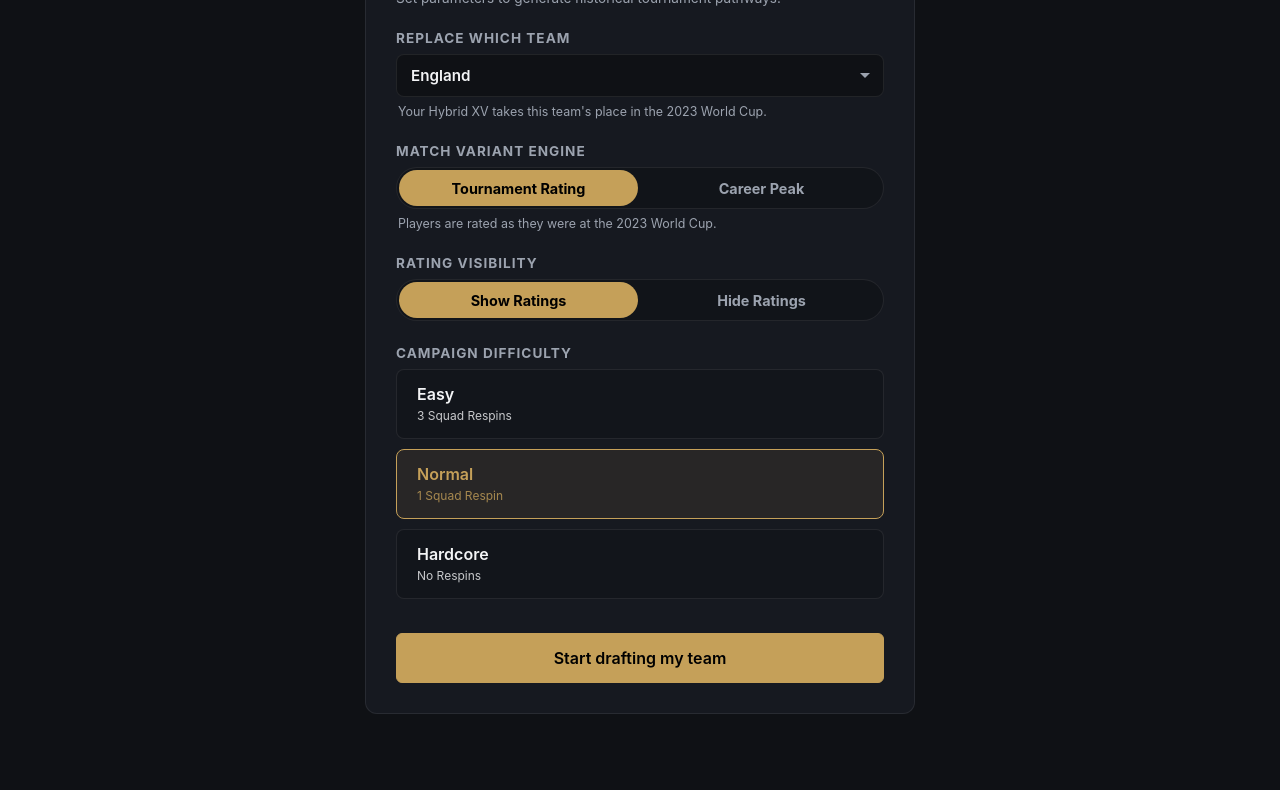
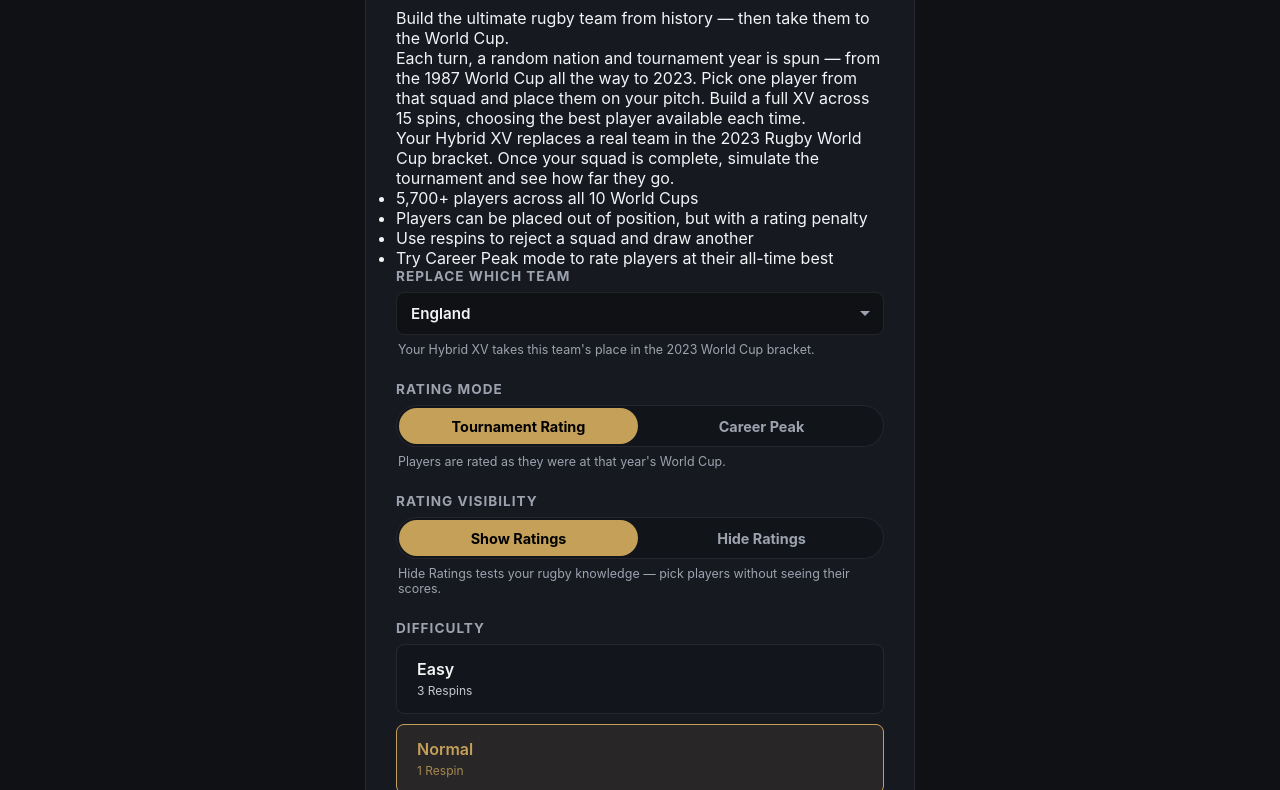
Before and after one commit to sjwickes9/rugby-draft-sim, a plain HTML site: page index.html in a window 1280 px wide. Shown: the part 207-997 px from the top of the page. Drawn offline with Linux system fonts and the light colour scheme.

Commit message:
Update index.html

```diff
--- a/index.html
+++ b/index.html
@@ -3,6 +3,7 @@
 <head>
     <meta charset="UTF-8">
     <meta name="viewport" content="width=device-width, initial-scale=1.0">
+    <meta name="description" content="Build your ultimate Hybrid XV from every Rugby World Cup squad in history. Draft players across 10 tournaments, then simulate the 2023 World Cup.">
     <title>Rugby Hybrid XV Draft</title>
     <link rel="stylesheet" href="style.css">
 </head>
@@ -17,19 +18,31 @@
     <main>
         <!-- SCREEN 1: SETUP -->
         <div id="setup-card" class="card-container">
+
             <div class="setup-title">
-                <h2>Configure Selection Matrix</h2>
-                <p>Set parameters to generate historical tournament pathways.</p>
+                <h2>Rugby Hybrid XV Draft</h2>
+            </div>
+
+            <div class="explainer-box">
+                <p class="explainer-lead">Build the ultimate rugby team from history — then take them to the World Cup.</p>
+                <p>Each turn, a random nation and tournament year is spun — from the 1987 World Cup all the way to 2023. Pick one player from that squad and place them on your pitch. Build a full XV across 15 spins, choosing the best player available each time.</p>
+                <p>Your Hybrid XV replaces a real team in the 2023 Rugby World Cup bracket. Once your squad is complete, simulate the tournament and see how far they go.</p>
+                <ul class="explainer-rules">
+                    <li>5,700+ players across all 10 World Cups</li>
+                    <li>Players can be placed out of position, but with a rating penalty</li>
+                    <li>Use respins to reject a squad and draw another</li>
+                    <li>Try Career Peak mode to rate players at their all-time best</li>
+                </ul>
             </div>
 
             <div class="control-group">
                 <label>Replace Which Team</label>
                 <select id="team-select" class="team-select"></select>
-                <p class="control-hint">Your Hybrid XV takes this team's place in the 2023 World Cup.</p>
+                <p class="control-hint">Your Hybrid XV takes this team's place in the 2023 World Cup bracket.</p>
             </div>
 
             <div class="control-group">
-                <label>Match Variant Engine</label>
+                <label>Rating Mode</label>
                 <div id="variant-slider-track" class="slider-track">
                     <div id="variant-handle" class="slider-handle"></div>
                     <div class="slider-options">
@@ -37,7 +50,7 @@
                         <div id="variant-career" class="slider-opt">Career Peak</div>
                     </div>
                 </div>
-                <p class="control-hint" id="variant-hint">Players are rated as they were at the 2023 World Cup.</p>
+                <p class="control-hint" id="variant-hint">Players are rated as they were at that year's World Cup.</p>
             </div>
 
             <div class="control-group">
@@ -49,18 +62,19 @@
                         <div id="lbl-knowledge" class="slider-opt">Hide Ratings</div>
                     </div>
                 </div>
+                <p class="control-hint">Hide Ratings tests your rugby knowledge — pick players without seeing their scores.</p>
             </div>
 
             <div class="control-group">
-                <label>Campaign Difficulty</label>
+                <label>Difficulty</label>
                 <div class="radio-options">
                     <div class="radio-box">
                         <input type="radio" name="difficulty" value="easy" id="diff-easy">
-                        <label for="diff-easy" class="radio-label">Easy<br><span style="font-size:0.75rem;font-weight:normal;opacity:0.8;">3 Squad Respins</span></label>
+                        <label for="diff-easy" class="radio-label">Easy<br><span style="font-size:0.75rem;font-weight:normal;opacity:0.8;">3 Respins</span></label>
                     </div>
                     <div class="radio-box">
                         <input type="radio" name="difficulty" value="normal" id="diff-normal" checked>
-                        <label for="diff-normal" class="radio-label">Normal<br><span style="font-size:0.75rem;font-weight:normal;opacity:0.8;">1 Squad Respin</span></label>
+                        <label for="diff-normal" class="radio-label">Normal<br><span style="font-size:0.75rem;font-weight:normal;opacity:0.8;">1 Respin</span></label>
                     </div>
                     <div class="radio-box">
                         <input type="radio" name="difficulty" value="hard" id="diff-hard">
@@ -69,7 +83,7 @@
                 </div>
             </div>
 
-            <button id="start-game-btn" class="btn-primary btn-full">Start drafting my team</button>
+            <button id="start-game-btn" class="btn-primary btn-full">Start Drafting</button>
         </div>
 
         <!-- SCREEN 2: DRAFT DASHBOARD -->
@@ -89,7 +103,7 @@
                     </div>
                     <div class="status-feed-box">
                         <div id="flag-indicator" class="flag-wrapper"></div>
-                        <div id="status-text">Click "Spin Team" to draw a 2023 World Cup squad.</div>
+                        <div id="status-text">Click "Spin Team" to draw a squad from World Cup history.</div>
                     </div>
                 </div>
                 <div class="panel-card roster-panel">
@@ -113,8 +127,8 @@
                         <div class="pitch-circle" data-pos="Tighthead Prop" data-num="3" data-label="PROP"></div>
                     </div>
                     <div class="pitch-row-tier">
-                        <div class="pitch-circle" data-pos="Lock 4" data-num="4" data-label="LOCK 4"></div>
-                        <div class="pitch-circle" data-pos="Lock 5" data-num="5" data-label="LOCK 5"></div>
+                        <div class="pitch-circle" data-pos="Lock 4" data-num="4" data-label="LOCK"></div>
+                        <div class="pitch-circle" data-pos="Lock 5" data-num="5" data-label="LOCK"></div>
                     </div>
                     <div class="pitch-row-tier">
                         <div class="pitch-circle" data-pos="Blindside Flanker" data-num="6" data-label="FLANKER"></div>
@@ -127,8 +141,8 @@
                     </div>
                     <div class="pitch-row-tier">
                         <div class="pitch-circle" data-pos="Left Wing" data-num="11" data-label="WING"></div>
-                        <div class="pitch-circle" data-pos="Inside Centre" data-num="12" data-label="INSIDE CENTRE"></div>
-                        <div class="pitch-circle" data-pos="Outside Centre" data-num="13" data-label="OUTSIDE CENTRE"></div>
+                        <div class="pitch-circle" data-pos="Inside Centre" data-num="12" data-label="CENTRE"></div>
+                        <div class="pitch-circle" data-pos="Outside Centre" data-num="13" data-label="CENTRE"></div>
                         <div class="pitch-circle" data-pos="Right Wing" data-num="14" data-label="WING"></div>
                     </div>
                     <div class="pitch-row-tier">
```
